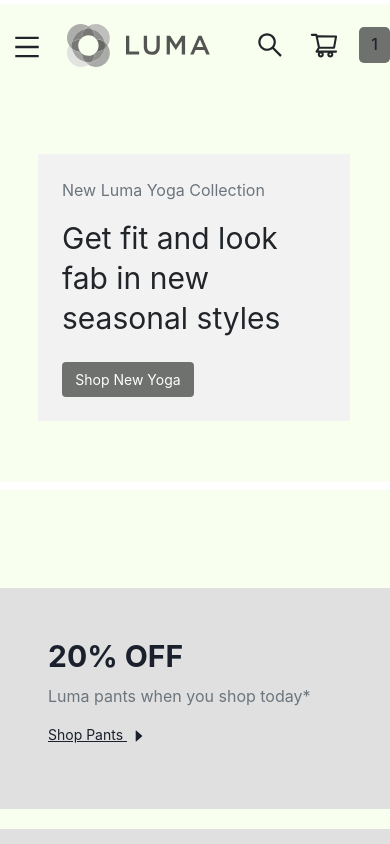
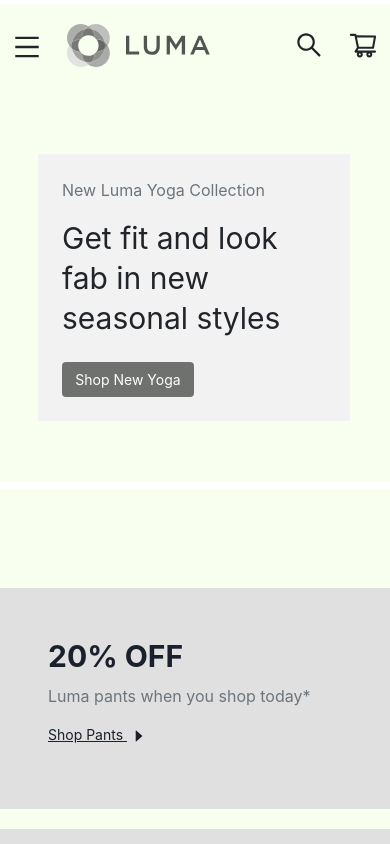
Before and after one commit to shahzaibfs/supplier-shub, a React (Create React App) app: page / in a window 390 px wide. Shown: the top 844 px of the page. Built offline with nearby package versions, Linux system fonts and the light colour scheme.

Commit message:
bug fix mobile device

```diff
--- a/src/Pages/Home/index.js
+++ b/src/Pages/Home/index.js
@@ -104,12 +104,7 @@
             <div className="col d-flex justify-content-end  d-md-block  col-md-2 flex-grow-0 ">
               <AiOutlineShoppingCart className="heading-2 " />
             </div>
-            <div
-              className="col flex-grow-0 d-md-none bg-primary ms-2 "
-              style={{ borderRadius: "5px" }}
-            >
-              <h1 className="body-1 pt-2">1</h1>
-            </div>
+
           </div>
         </header>
         {/* <----------- menu container------------> */
```
